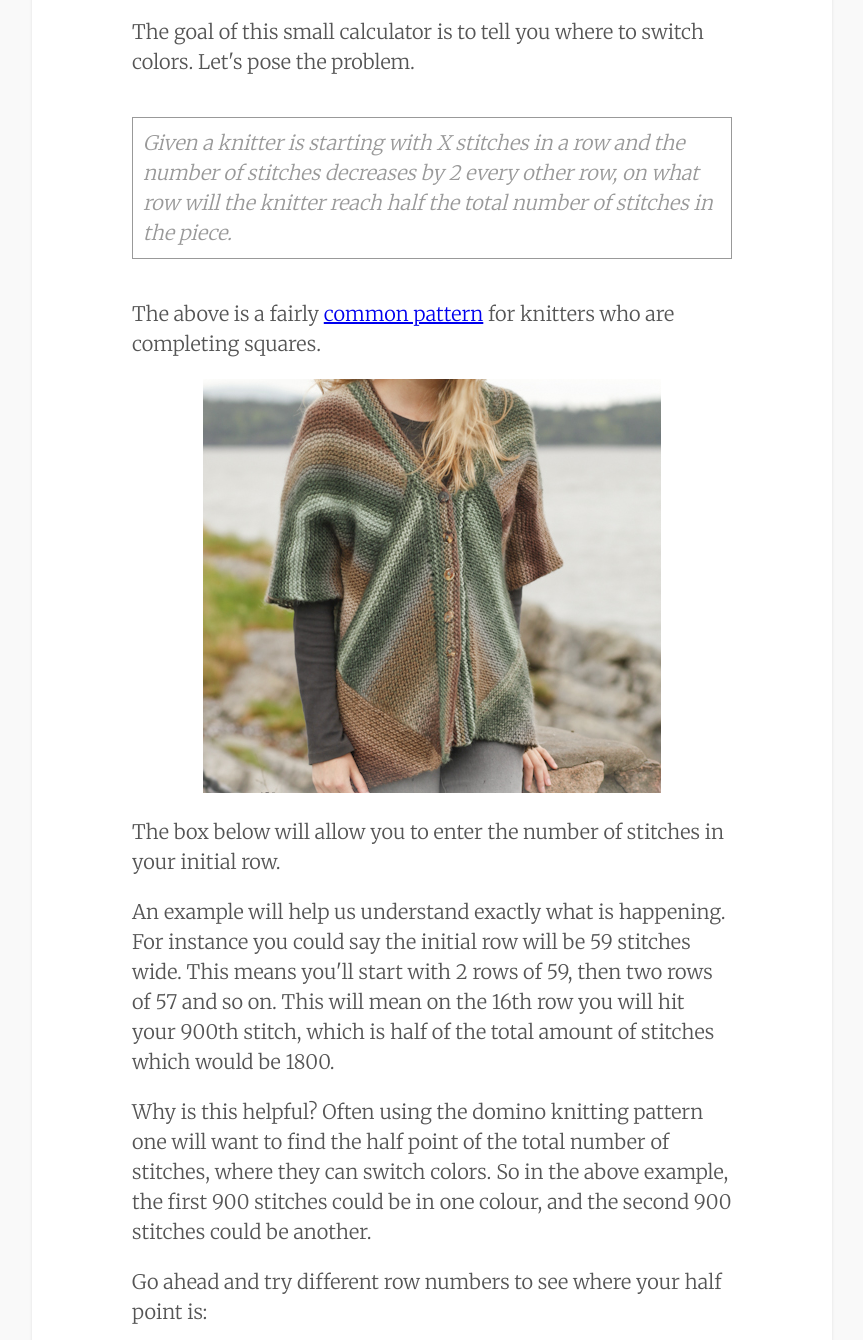
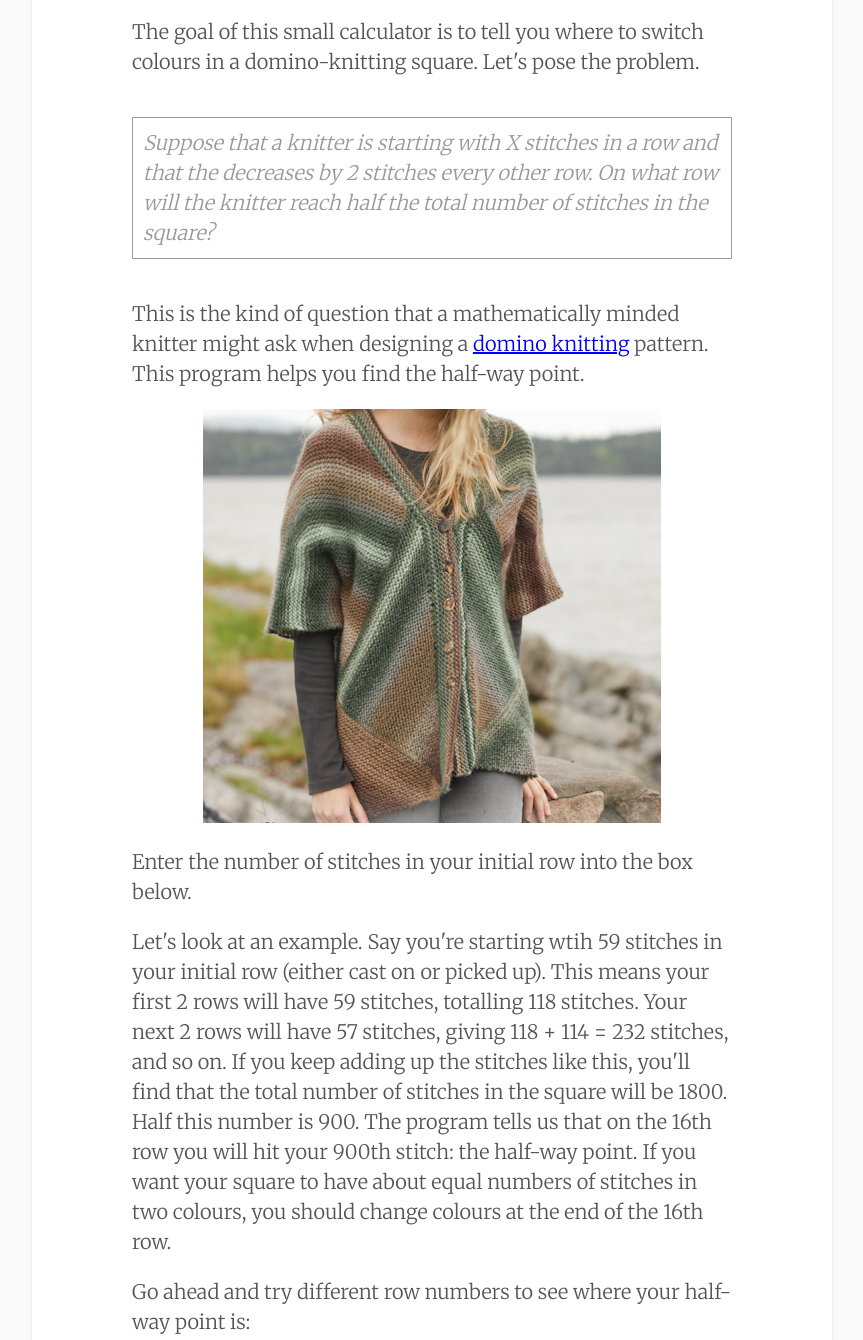
Before and after one commit to pippinlee/domino-knit, a plain HTML site: page index.html in a window 1280 px wide. Shown: the part 191-1531 px from the top of the page, without its empty margins (208-1071 px from the left). Drawn offline with nearby package versions, Linux system fonts and the light colour scheme.

Commit message:
grammar edit

```diff
--- a/index.html
+++ b/index.html
@@ -10,16 +10,16 @@
 
   <section>
     <h3> DOMINO KNITTING PATTERN - CALCULATOR</h3>
-    <p>The goal of this small calculator is to tell you where to switch colors. Let's pose the problem.</p>
-    <p id="ex">Given a knitter is starting with X stitches in a row and the number of stitches decreases by 2 every other row, on what row will the knitter reach half the total number of stitches in the piece.</p>
-    <p>The above is a fairly <a href="http://www.knittingdaily.com/blogs/daily/archive/2012/01/11/learn-something-new-domino-knitting.aspx">common pattern</a> for knitters who are completing squares.</p>
+    <p>The goal of this small calculator is to tell you where to switch colours in a domino-knitting square. Let's pose the problem.</p>
+    <p id="ex">Suppose that a knitter is starting with X stitches in a row and that the decreases by 2 stitches every other row. On what row will the knitter reach half the total number of stitches in the square?</p>
+    <p>This is the kind of question that a mathematically minded knitter might ask when designing a <a href="http://www.knittingdaily.com/blogs/daily/archive/2012/01/11/learn-something-new-domino-knitting.aspx">domino knitting</a> pattern. This program helps you find the half-way point.</p>
 
     <img src="knit.png">
 
-    <p>The box below will allow you to enter the number of stitches in your initial row.</p>
-    <p>An example will help us understand exactly what is happening. For instance you could say the initial row will be 59 stitches wide. This means you'll start with 2 rows of 59, then two rows of 57 and so on. This will mean on the 16th row you will hit your 900th stitch, which is half of the total amount of stitches which would be 1800.</p>
-    <p>Why is this helpful? Often using the domino knitting pattern one will want to find the half point of the total number of stitches, where they can switch colors. So in the above example, the first 900 stitches could be in one colour, and the second 900 stitches could be another.</p>
-    <p>Go ahead and try different row numbers to see where your half point is:</p>
+    <p>Enter the number of stitches in your initial row into the box below.</p>
+    <p>Let's look at an example. Say you're starting wtih 59 stitches in your initial row (either cast on or picked up). This means your first 2 rows will have 59 stitches, totalling 118 stitches. Your next 2 rows will have 57 stitches, giving 118 + 114 = 232 stitches, and so on. If you keep adding up the stitches like this, you'll find that the total number of stitches in the square will be 1800. Half this number is 900. The program tells us that on the 16th row you will hit your 900th stitch: the half-way point. If you want your square to have about equal numbers of stitches in two colours, you should change colours at the end of the 16th row.</p>
+
+    <p>Go ahead and try different row numbers to see where your half-way point is:</p>
 
     <form>
         <textarea name="d" id="rowNum">42</textarea>
```
